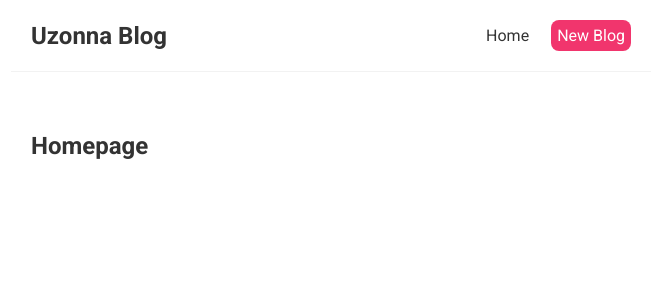
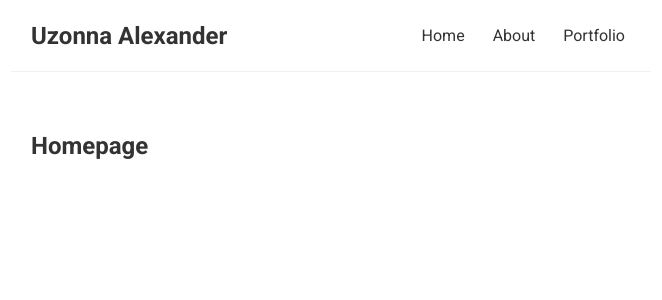
Before and after one commit to UzonnaA/uzonnaa.github.io, a React (Create React App) app: page / in a window 1280 px wide. Shown: the top 300 px of the page, without its empty margins (309-971 px from the left). Built offline with nearby package versions, Linux system fonts and the light colour scheme.

Commit message:
Update 2

```diff
--- a/src/index.css
+++ b/src/index.css
@@ -1,6 +1,12 @@
 @import url('https://fonts.googleapis.com/css2?family=Quicksand:wght@300..700&display=swap');
 @import url('https://fonts.googleapis.com/css2?family=Roboto:ital,wght@0,100..900;1,100..900&display=swap');
 
+
+:root {
+  --primary-color: red;
+  --background: #363737;
+  --text: white;
+}
 
 * {
   margin: 0;
@@ -21,15 +27,21 @@
   margin-left: auto;
 }
 
+
 .navbar a{
   margin-left: 16px;
   text-decoration: none;
   padding: 6px;
+  display: inline-block;
+  transition: border-bottom 0.3s ease-in-out;
 
 }
 
 .navbar a:hover{
-  color: #f1356d;
+  color: red;
+  transform: scale(1.1);
+  transition: all 0.2s ease-in-out;
+  border-bottom: 2px solid red;
 
 }
 
@@ -49,5 +61,5 @@
 
 #newblog:hover{
   transform: scale(1.1);
-  transition: all 0.2s ease-in-out;
+  transition: all 0.2s ease-in-out
 }
--- a/src/navbar.js
+++ b/src/navbar.js
@@ -1,10 +1,11 @@
 const Navbar = () => {
     return (
         <nav className="navbar">
-            <h1>Uzonna Blog</h1>
+            <h1>Uzonna Alexander</h1>
             <div className="links">
-                <a href="/">Home</a>
-                <a href="/create" id="newblog">New Blog</a>
+                <a href="/" >Home</a>
+                <a href="/about" >About</a>
+                <a href="/portfolio" >Portfolio</a>
             </div>
         </nav>
     );
```
Also changed, not shown: package.json (+7 -0 lines), 1 other file (tests, documents, lock files or other folders).
